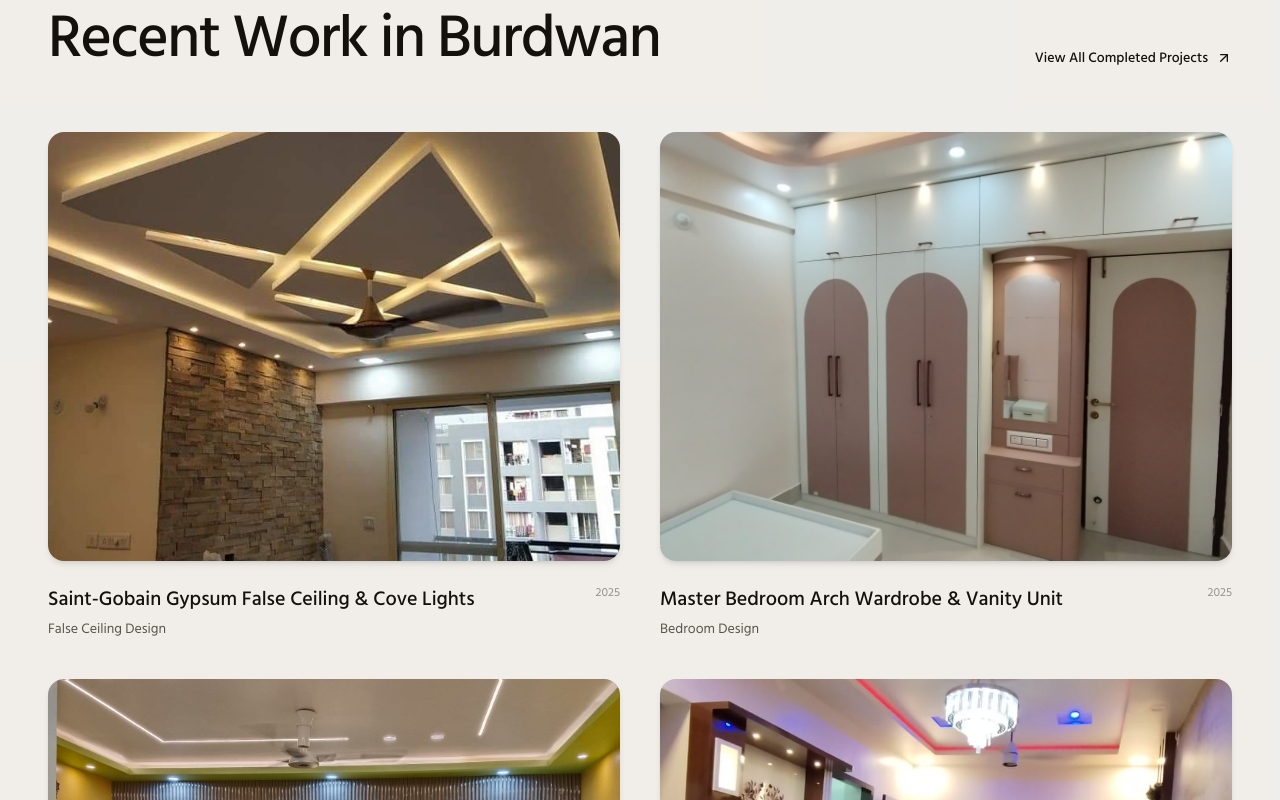
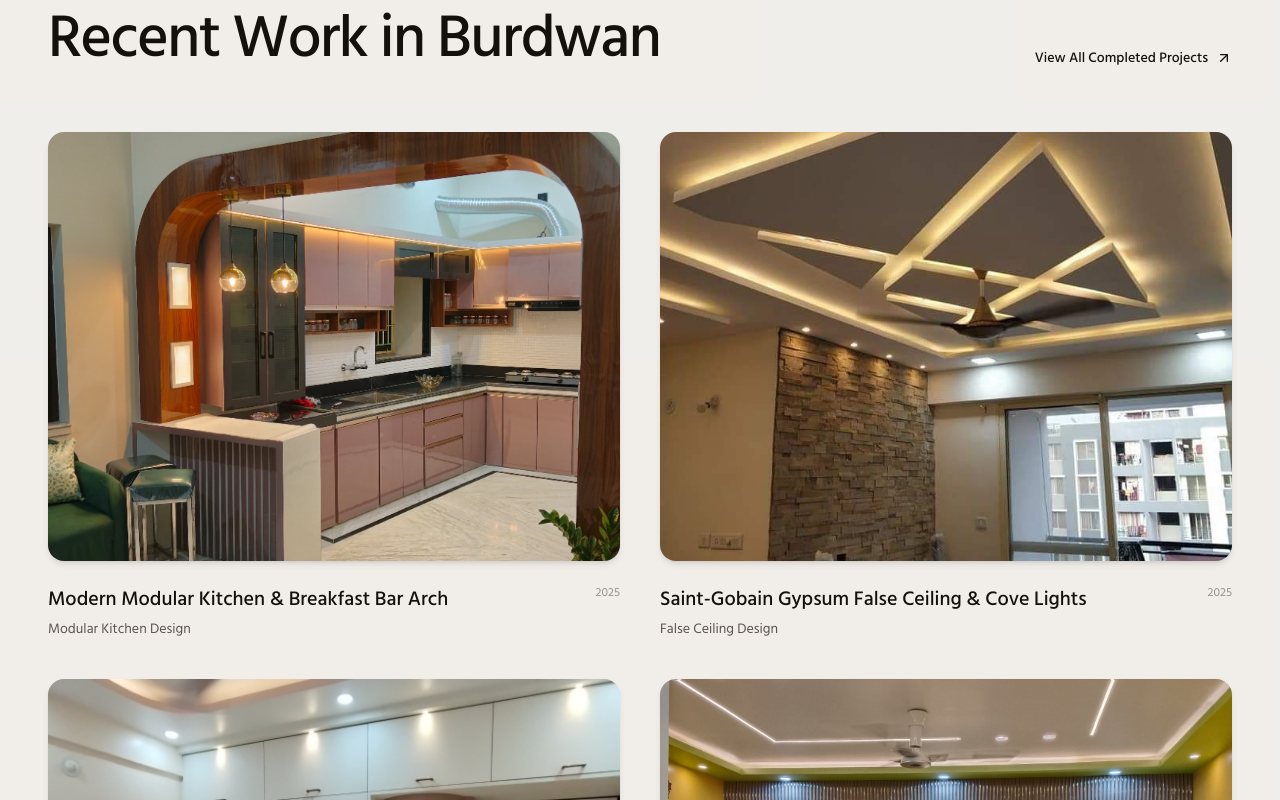
Before and after one commit to tanmayjoddar/as-designer-burdwan, a Next.js app: page / in a window 1280 px wide. Shown: the part 4720-5520 px from the top of the page. Built offline with nearby package versions, Linux system fonts and the light colour scheme.

Commit message:
Update modular kitchen photo and add to Recent Work in Burdwan under Our Projects

```diff
--- a/components/projects-view.tsx
+++ b/components/projects-view.tsx
@@ -19,6 +19,17 @@ interface ProjectItem {
 }
 
 const allProjects: ProjectItem[] = [
+  {
+    id: "p0",
+    title: "Modern Modular Kitchen & Breakfast Bar Arch",
+    titleBn: "মডার্ন মডুলার কিচেন ও ব্রেকফাস্ট বার আর্চ ডিজাইন",
+    category: "Modular Kitchen Design",
+    categoryBn: "মডুলার কিচেন ডিজাইন",
+    image: "/images/asdesigner/modular-kitchen-burdwan.jpg",
+    slug: "modular-kitchen",
+    description: "Rose-tint acrylic modular cabinets, wooden arch partition entrance, pendant breakfast counter, and integrated chimney layout in Burdwan.",
+    descriptionBn: "রোজ-টিন্ট অ্যাক্রিলিক মডুলার ক্যাবিনেট, কাঠের আর্চ পার্টিশন এন্ট্রান্স, পেন্ড্যান্ট লাইট ব্রেকফাস্ট কাউন্টার এবং আধুনিক কিচেন সেটআপ।",
+  },
   {
     id: "p1",
     title: "Saint-Gobain Gypsum False Ceiling & Cove Lights",
@@ -98,7 +109,7 @@ export function ProjectsView() {
         <div className="container mx-auto px-6 md:px-12">
           <div className="max-w-4xl">
             <span className="text-xs uppercase tracking-widest text-[rgb(251,146,60)] font-semibold mb-3 block">
-              {isBn ? "পোর্টফোলিও ও কাজের নমুনা" : "Portfolio & Showcase"}
+              {isBn ? "সাম্প্রতিক কাজ • পূর্ব বর্ধমান" : "Recent Work in Burdwan"}
             </span>
             <h1 className="text-4xl md:text-6xl font-medium tracking-tight mb-6 text-balance">
               {isBn ? "আমাদের প্রজেক্ট" : "Our Projects"}
--- a/components/projects.tsx
+++ b/components/projects.tsx
@@ -11,32 +11,48 @@ const projectConfig = [
     titleKey: "projects.p1.title",
     catKey: "projects.p1.cat",
     year: "2025",
-    image: "/images/falseSelling/image.png",
-    link: "/services/false-ceiling",
+    image: "/images/asdesigner/modular-kitchen-burdwan.jpg",
+    link: "/services/modular-kitchen",
   },
   {
     id: 2,
     titleKey: "projects.p2.title",
     catKey: "projects.p2.cat",
     year: "2025",
-    image: "/images/asdesigner/IMG-20261027-WA0036.jpg",
-    link: "/services/bedroom-design",
+    image: "/images/falseSelling/image.png",
+    link: "/services/false-ceiling",
   },
   {
     id: 3,
     titleKey: "projects.p3.title",
     catKey: "projects.p3.cat",
-    year: "2024",
-    image: "/images/asdesigner/IMG-20261027-WA0033.jpg",
-    link: "/services/living-room",
+    year: "2025",
+    image: "/images/asdesigner/IMG-20261027-WA0036.jpg",
+    link: "/services/bedroom-design",
   },
   {
     id: 4,
     titleKey: "projects.p4.title",
     catKey: "projects.p4.cat",
     year: "2024",
+    image: "/images/asdesigner/IMG-20261027-WA0033.jpg",
+    link: "/services/living-room",
+  },
+  {
+    id: 5,
+    titleKey: "projects.p5.title",
+    catKey: "projects.p5.cat",
+    year: "2024",
     image: "/images/asdesigner/IMG-20261027-WA0027.jpg",
     link: "/services/living-room",
+  },
+  {
+    id: 6,
+    titleKey: "projects.p6.title",
+    catKey: "projects.p6.cat",
+    year: "2024",
+    image: "/images/asdesigner/IMG-20261027-WA0030.jpg",
+    link: "/services/false-ceiling",
   },
 ]
 
--- a/lib/language-context.tsx
+++ b/lib/language-context.tsx
@@ -76,14 +76,18 @@ const translations: Record<Lang, Record<string, string>> = {
     "projects.label": "Our Projects",
     "projects.title": "Recent Work in Burdwan",
     "projects.viewAll": "View All Completed Projects",
-    "projects.p1.title": "Saint-Gobain Gypsum False Ceiling & Cove Lights",
-    "projects.p1.cat": "False Ceiling Design",
-    "projects.p2.title": "Master Bedroom Arch Wardrobe & Vanity Unit",
-    "projects.p2.cat": "Bedroom Design",
-    "projects.p3.title": "Living Room TV Unit & Louver Acoustic Wall",
-    "projects.p3.cat": "Living Room Design",
-    "projects.p4.title": "Dining Hall & Tree-of-Life Backlit Feature",
-    "projects.p4.cat": "Living & Dining Space",
+    "projects.p1.title": "Modern Modular Kitchen & Breakfast Bar Arch",
+    "projects.p1.cat": "Modular Kitchen Design",
+    "projects.p2.title": "Saint-Gobain Gypsum False Ceiling & Cove Lights",
+    "projects.p2.cat": "False Ceiling Design",
+    "projects.p3.title": "Master Bedroom Arch Wardrobe & Vanity Unit",
+    "projects.p3.cat": "Bedroom Design",
+    "projects.p4.title": "Living Room TV Unit & Louver Acoustic Wall",
+    "projects.p4.cat": "Living Room Design",
+    "projects.p5.title": "Dining Hall & Tree-of-Life Backlit Feature",
+    "projects.p5.cat": "Living & Dining Space",
+    "projects.p6.title": "Custom Mandir Unit & Geometric Wood Entrance Door",
+    "projects.p6.cat": "Custom Woodwork & Mandir",
 
     // FAQ
     "faq.label": "Common Questions",
@@ -207,14 +211,18 @@ const translations: Record<Lang, Record<string, string>> = {
     "projects.label": "আমাদের কাজ",
     "projects.title": "বর্ধমানে সম্প্রতি সম্পন্ন কাজ",
     "projects.viewAll": "সব সম্পন্ন প্রজেক্ট দেখুন",
-    "projects.p1.title": "সেন্ট-গোবেন জিপসাম ফলস সিলিং ও কোভ লাইটিং",
-    "projects.p1.cat": "ফলস সিলিং ডিজাইন",
-    "projects.p2.title": "মাস্টার বেডরুম আর্চ ওয়ারড্রোব ও ড্রেসিং ইউনিট",
-    "projects.p2.cat": "বেডরুম ডিজাইন",
-    "projects.p3.title": "লিভিং রুম টিভি ইউনিট ও লুভার অ্যাকোস্টিক ওয়াল",
-    "projects.p3.cat": "লিভিং রুম ডিজাইন",
-    "projects.p4.title": "ডাইনিং হল ও ট্রি-অফ-লাইফ ব্যাকলিট ডিসপ্লে",
-    "projects.p4.cat": "লিভিং ও ডাইনিং স্পেস",
+    "projects.p1.title": "মডার্ন মডুলার কিচেন ও ব্রেকফাস্ট বার আর্চ ডিজাইন",
+    "projects.p1.cat": "মডুলার কিচেন ডিজাইন",
+    "projects.p2.title": "সেন্ট-গোবেন জিপসাম ফলস সিলিং ও কোভ লাইটিং",
+    "projects.p2.cat": "ফলস সিলিং ডিজাইন",
+    "projects.p3.title": "মাস্টার বেডরুম আর্চ ওয়ারড্রোব ও ড্রেসিং ইউনিট",
+    "projects.p3.cat": "বেডরুম ডিজাইন",
+    "projects.p4.title": "লিভিং রুম টিভি ইউনিট ও লুভার অ্যাকোস্টিক ওয়াল",
+    "projects.p4.cat": "লিভিং রুম ডিজাইন",
+    "projects.p5.title": "ডাইনিং হল ও ট্রি-অফ-লাইফ ব্যাকলিট ডিসপ্লে",
+    "projects.p5.cat": "লিভিং ও ডাইনিং স্পেস",
+    "projects.p6.title": "কাস্টম কাঠের মন্দির ইউনিট ও জ্যামিতিক এন্ট্রান্স ডোর",
+    "projects.p6.cat": "কাস্টম কাঠের ইন্টেরিয়র",
 
     // FAQ
     "faq.label": "সাধারণ প্রশ্নোত্তর",
--- a/lib/site-data.ts
+++ b/lib/site-data.ts
@@ -207,6 +207,10 @@ export const servicesData: ServiceItem[] = [
       "গোল্ডেন ওয়ার্ক ট্রায়াঙ্গেল মেনে চিমনি, কুকটপ ও সিঙ্কের সুশৃঙ্খল স্থান নির্ধারণ।",
     ],
     image: "/images/services/modular-kitchen.jpg",
+    gallery: [
+      "/images/asdesigner/modular-kitchen-burdwan.jpg",
+      "/images/services/modular-kitchen.jpg",
+    ],
     featured: true,
   },
   {
@@ -483,7 +487,7 @@ Why choose an AS Designer modular kitchen:
 • Granite, quartz, and nano-white countertop options that resist oil and turmeric stains.
 • Effortless cleaning and maintenance.`,
     tags: ["Kitchen Design", "Interior Design", "Modular Kitchen"],
-    image: "/images/asdesigner/IMG-20261027-WA0028.jpg",
+    image: "/images/asdesigner/modular-kitchen-burdwan.jpg",
   },
   {
     id: "modular-kitchen-new",
@@ -505,7 +509,7 @@ Key highlights of the new generation modular kitchens:
 
 For site measurement and modular kitchen 3D designs in Purba Burdwan, call +919874306034.`,
     tags: ["Kitchen Design", "Interior Design"],
-    image: "/images/asdesigner/IMG-20261027-WA0028.jpg",
+    image: "/images/asdesigner/modular-kitchen-burdwan.jpg",
   },
 ]
 
```
Also changed, not shown: public/images/asdesigner/modular-kitchen-burdwan.jpg (added), public/images/services/modular-kitchen.jpg.
